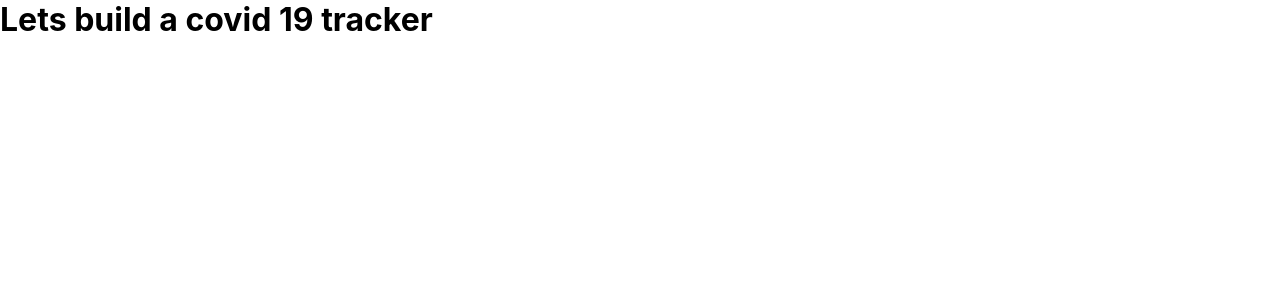
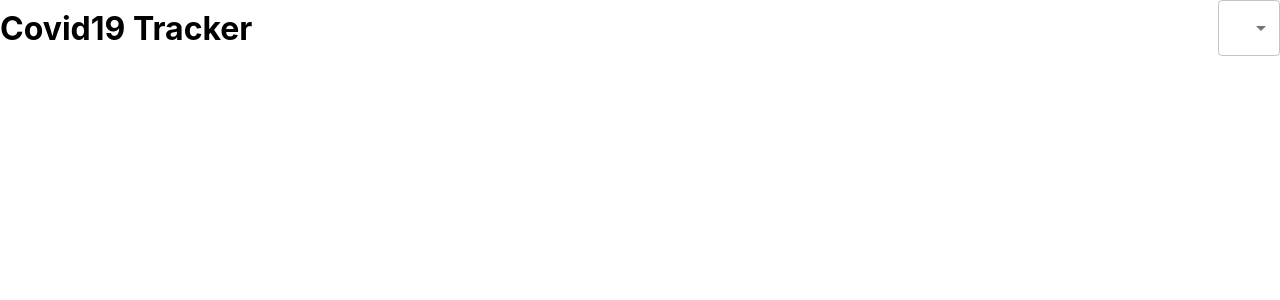
Before and after one commit to Chess8885/covid19, a React (Create React App) app in the folder covid19-tracker/: page / in a window 1280 px wide. Shown: the top 300 px of the page. Built offline with nearby package versions, Linux system fonts and the light colour scheme.

Commit message:
[ADD] skeleton header

```diff
--- a/covid19-tracker/src/App.css
+++ b/covid19-tracker/src/App.css
@@ -1,3 +1,10 @@
 * {
   margin: 0;
 }
+
+.app__header {
+  display: flex;
+  align-items: center;
+  margin-bottom: 20px;
+  justify-content: space-between;
+}
--- a/covid19-tracker/src/App.js
+++ b/covid19-tracker/src/App.js
@@ -1,9 +1,33 @@
+import React from "react";
+import {
+  MenuItem,
+  FormControl,
+  Select,
+} from "@material-ui/core";
 import './App.css';
 
 function App() {
   return (
     <div className="app">
-      <h1>Lets build a covid 19 tracker</h1>
+      <div className="app__header">
+      <h1>Covid19 Tracker</h1>
+
+
+
+      <FormControl className="app__dropdown">
+        <Select
+          variant="outlined"
+          value="abc"
+        >
+
+      <MenuItem value="worldwide">Worldwide</MenuItem>
+      <MenuItem value="worldwide">Option 2</MenuItem>
+      <MenuItem value="worldwide">Option 3</MenuItem>
+      <MenuItem value="worldwide">Option 4</MenuItem>
+      </Select>
+
+      </FormControl>
+      </div>
 
       {/* Header */}
       {/* Title */}
```
